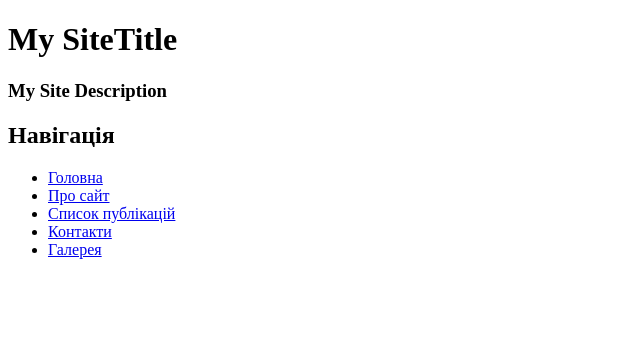
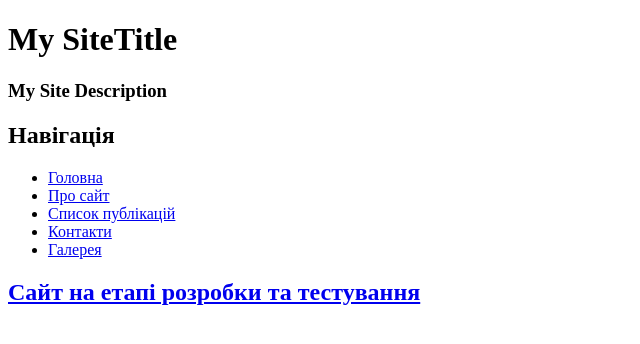
Before and after one commit to andreylvov/andrey-lviv-ua, a plain HTML site: page index.html in a window 1280 px wide. Shown: the whole page, without its empty margins (0-640 px from the left). Drawn offline with Linux system fonts and the light colour scheme.

Commit message:
Update index.html

```diff
--- a/index.html
+++ b/index.html
@@ -35,5 +35,21 @@
     </ul>
     </nav>
 
+    <div class="wrapper">
+    <div class="container">
+
+    <div role="main">
+
+    <article role="article" itemscope itemtype="http://schema.org/Article">
+
+    <h1 itemprop="name"><a href="tesr" itemprop="url">Сайт на етапі розробки та&#160;тестування</a></h1>
+
+    </article>
+
+    </div> <!-- /main -->
+
+    </div> <!-- /.container -->
+    </div> <!-- /.wrapper -->
+
   </body>
 </html>
```
